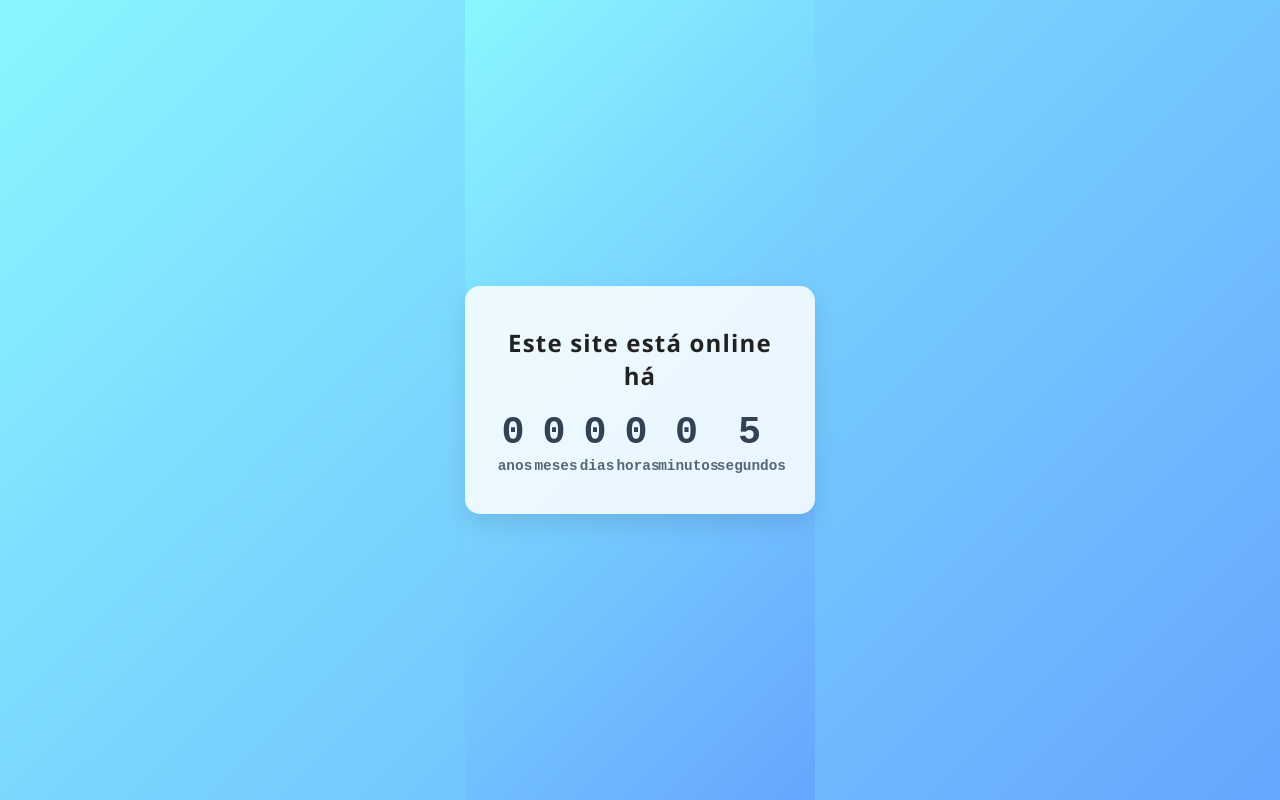
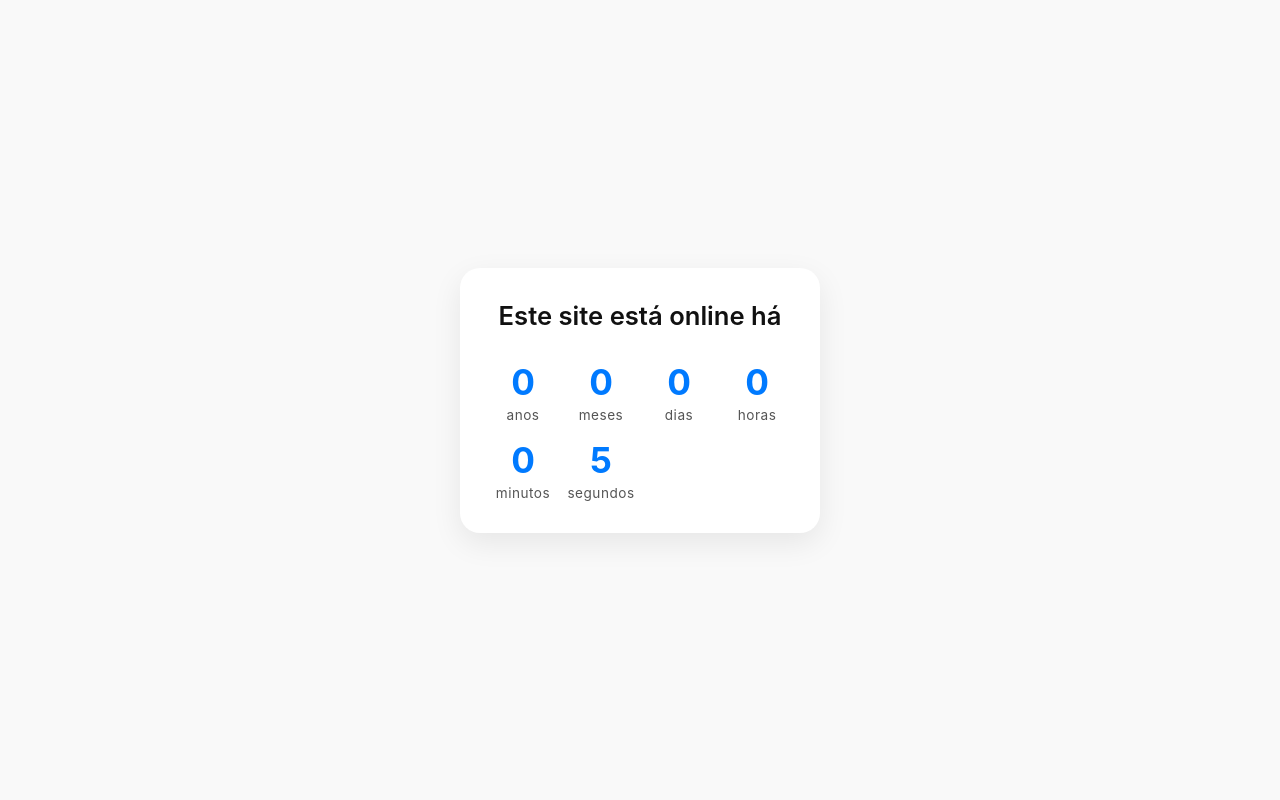
Before and after one commit to Gustaxxss/counter, a plain HTML site: page index.html in a window 1280 px wide. Drawn offline with Linux system fonts and the light colour scheme.

Commit message:
Update index.html

```diff
--- a/index.html
+++ b/index.html
@@ -1,90 +1,98 @@
 <!DOCTYPE html>
-<html lang="pt-BR" >
+<html lang="pt-BR">
 <head>
   <meta charset="UTF-8" />
   <meta name="viewport" content="width=device-width, initial-scale=1" />
-  <title>Tempo Online Atualizado</title>
+  <title>Tempo Online</title>
   <style>
+    :root {
+      --bg: #f9f9f9;
+      --text: #111;
+      --accent: #007aff;
+      --card: #ffffff;
+      --shadow: rgba(0, 0, 0, 0.08);
+    }
+
     * {
-      margin: 0; padding: 0; box-sizing: border-box;
+      margin: 0;
+      padding: 0;
+      box-sizing: border-box;
     }
-    body, html {
+
+    html, body {
       height: 100%;
-      font-family: 'Segoe UI', Tahoma, Geneva, Verdana, sans-serif;
-      background: linear-gradient(135deg, #89f7fe 0%, #66a6ff 100%);
-      color: #222;
+      background: var(--bg);
+      font-family: -apple-system, BlinkMacSystemFont, 'Segoe UI', Roboto, Helvetica, Arial, sans-serif;
       display: flex;
       justify-content: center;
       align-items: center;
-      flex-direction: column;
-      user-select: none;
+      color: var(--text);
     }
+
     .container {
+      background: var(--card);
+      padding: 32px;
+      border-radius: 20px;
+      box-shadow: 0 10px 30px var(--shadow);
       text-align: center;
-      background: rgba(255, 255, 255, 0.85);
-      padding: 40px 30px;
-      border-radius: 15px;
-      box-shadow: 0 10px 25px rgba(0,0,0,0.1);
-      width: 350px;
+      max-width: 90%;
+      width: 400px;
     }
-    .message {
-      font-size: 1.5rem;
-      margin-bottom: 20px;
+
+    .title {
+      font-size: 1.6rem;
       font-weight: 600;
-      letter-spacing: 0.05em;
+      margin-bottom: 30px;
     }
+
     .timer {
-      display: flex;
-      justify-content: space-between;
-      font-family: 'Courier New', Courier, monospace;
-      font-weight: 700;
-      color: #334155;
-      user-select: text;
+      display: grid;
+      grid-template-columns: repeat(auto-fit, minmax(60px, 1fr));
+      gap: 16px;
+      justify-items: center;
     }
-    .time-segment {
+
+    .segment {
       display: flex;
       flex-direction: column;
       align-items: center;
-      min-width: 40px;
+      transition: all 0.3s ease-in-out;
     }
+
     .number {
-      font-size: 2.4rem;
-      line-height: 1.1;
-      letter-spacing: 0.1em;
+      font-size: 2.2rem;
+      font-weight: 700;
+      color: var(--accent);
+      margin-bottom: 4px;
     }
+
     .label {
-      font-size: 0.9rem;
-      margin-top: 4px;
-      color: #556677;
-      user-select: none;
+      font-size: 0.85rem;
+      color: #555;
+      text-transform: lowercase;
+      letter-spacing: 0.5px;
     }
-    @media (max-width: 400px) {
-      .container {
-        width: 90%;
-        padding: 30px 15px;
-      }
-      .message {
-        font-size: 1.3rem;
-      }
+
+    @media (max-width: 360px) {
       .number {
-        font-size: 2rem;
+        font-size: 1.7rem;
       }
       .label {
-        font-size: 0.8rem;
+        font-size: 0.75rem;
       }
     }
   </style>
 </head>
 <body>
   <div class="container">
-    <div class="message">Este site está online há</div>
+    <div class="title">Este site está online há</div>
     <div class="timer" id="timer">
-      <!-- tempo detalhado vai aparecer aqui -->
+      <!-- segmentos vão aqui -->
     </div>
   </div>
 
   <script>
-    // Pega o timestamp da primeira visita, ou salva agora se não existir
+    // pegar ou criar data do primeiro acesso
     let primeiroAcesso = localStorage.getItem('primeiroAcesso');
     if (!primeiroAcesso) {
       primeiroAcesso = Date.now();
@@ -93,7 +101,7 @@
       primeiroAcesso = parseInt(primeiroAcesso);
     }
 
-    function formatarTempoSegmentado(segundos) {
+    function formatarTempo(segundos) {
       const anos = Math.floor(segundos / (365 * 24 * 3600));
       segundos %= 365 * 24 * 3600;
 
@@ -109,33 +117,31 @@
       const minutos = Math.floor(segundos / 60);
       segundos %= 60;
 
-      function criarSegmento(numero, label) {
-        return `
-          <div class="time-segment">
-            <div class="number">${numero}</div>
-            <div class="label">${label}</div>
-          </div>
-        `;
-      }
+      const unidades = [
+        { valor: anos, nome: anos === 1 ? "ano" : "anos" },
+        { valor: meses, nome: meses === 1 ? "mês" : "meses" },
+        { valor: dias, nome: dias === 1 ? "dia" : "dias" },
+        { valor: horas, nome: horas === 1 ? "hora" : "horas" },
+        { valor: minutos, nome: minutos === 1 ? "minuto" : "minutos" },
+        { valor: segundos, nome: segundos === 1 ? "segundo" : "segundos" },
+      ];
 
-      return (
-        criarSegmento(anos, anos === 1 ? 'ano' : 'anos') +
-        criarSegmento(meses, meses === 1 ? 'mês' : 'meses') +
-        criarSegmento(dias, dias === 1 ? 'dia' : 'dias') +
-        criarSegmento(horas, horas === 1 ? 'hora' : 'horas') +
-        criarSegmento(minutos, minutos === 1 ? 'minuto' : 'minutos') +
-        criarSegmento(segundos, segundos === 1 ? 'segundo' : 'segundos')
-      );
+      return unidades.map(u => `
+        <div class="segment">
+          <div class="number">${u.valor}</div>
+          <div class="label">${u.nome}</div>
+        </div>
+      `).join('');
     }
 
-    function atualizarTimer() {
+    function atualizar() {
       const agora = Date.now();
-      const diffSegundos = Math.floor((agora - primeiroAcesso) / 1000);
-      document.getElementById('timer').innerHTML = formatarTempoSegmentado(diffSegundos);
+      const segundosTotais = Math.floor((agora - primeiroAcesso) / 1000);
+      document.getElementById("timer").innerHTML = formatarTempo(segundosTotais);
     }
 
-    atualizarTimer();
-    setInterval(atualizarTimer, 1000);
+    atualizar();
+    setInterval(atualizar, 1000);
   </script>
 </body>
 </html>
```
